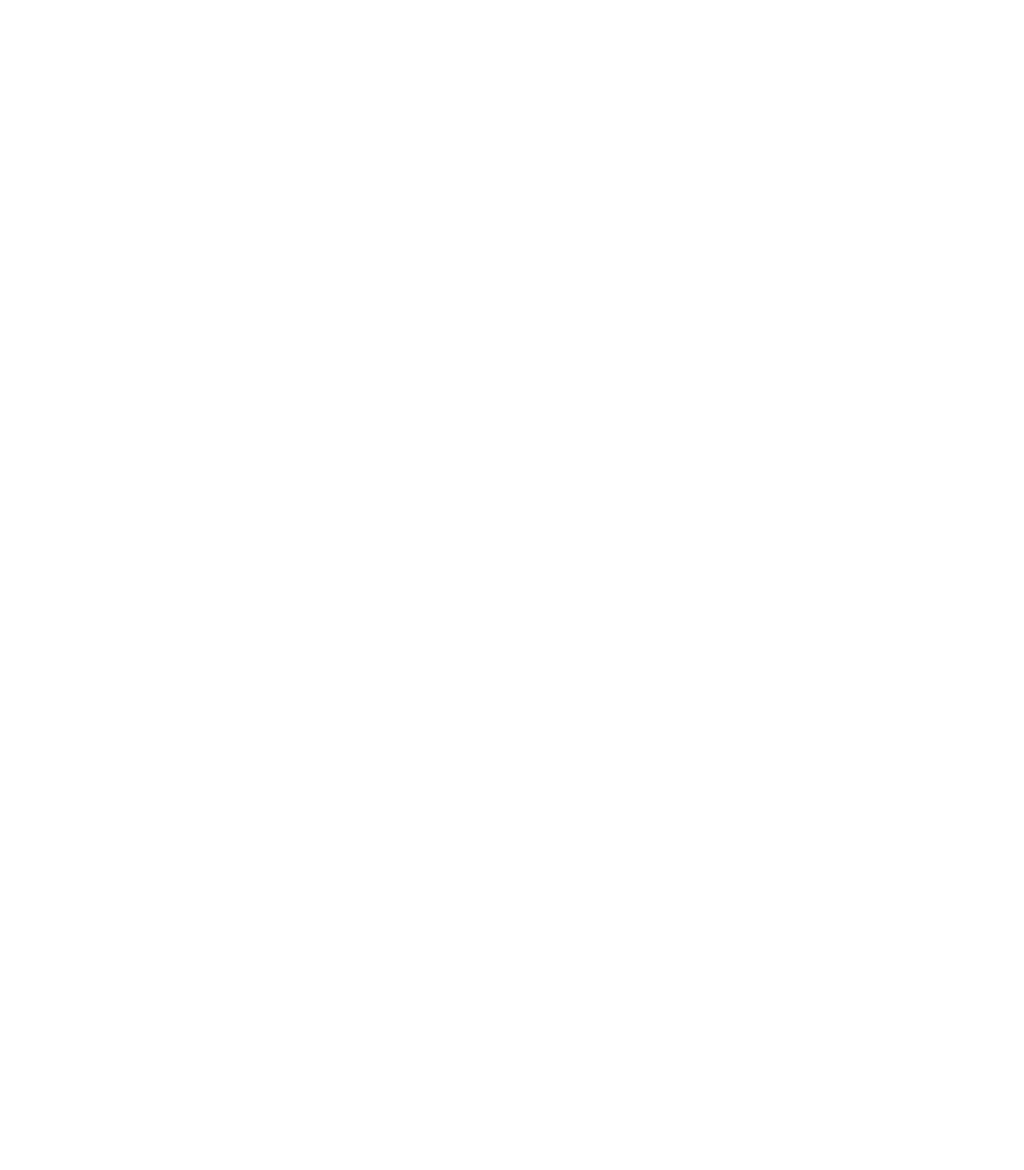
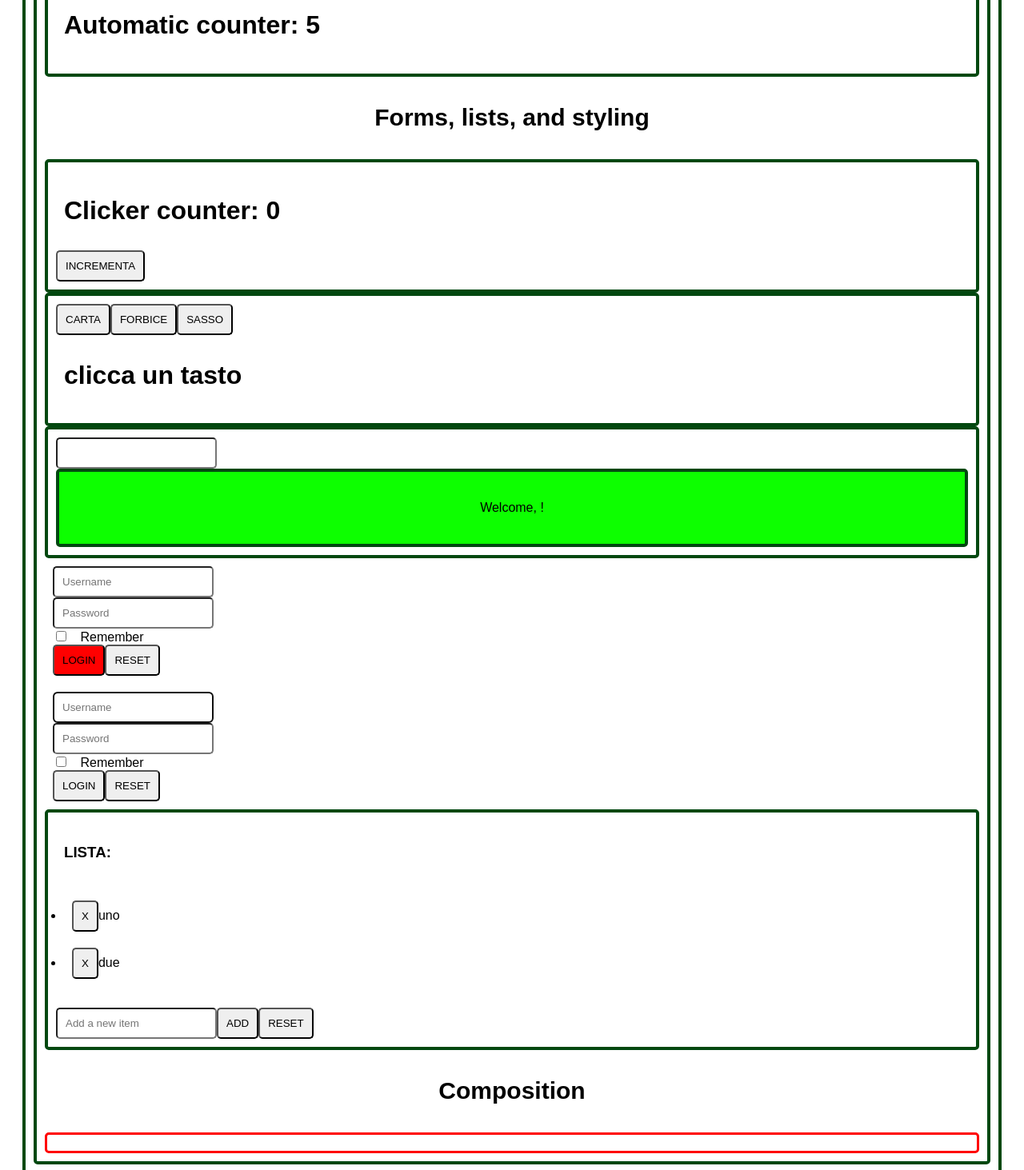
Before and after one commit to darthClara/react-exercises, a React (Create React App) app: page / in a window 1280 px wide. Shown: the part 500-1963 px from the top of the page at 80% size. Before the commit the page ends 800 px from the top, so only its background shows below. Built offline with nearby package versions, Linux system fonts and the light colour scheme.

Commit message:
categoria components creata, primo es

```diff
--- a/src/App.js
+++ b/src/App.js
@@ -1,21 +1,32 @@
 import React from "react";
-import Hello from "./BasicConcepts/Hello";
+import Hello from "./BasicConcepts/Hello"
 import Welcome from "./BasicConcepts/Welcome";
 import Counter from "./BasicConcepts/Counter";
+import ClickCounter from "./FormsListsAndStyling/ClickCounter";
+import ClickTracker from "./FormsListsAndStyling/ClickTracker";
+import InteractiveWelcome from "./FormsListsAndStyling/InteractiveWelcome";
+import Login from "./FormsListsAndStyling/Login";
+import UncontrolledLogin from "./FormsListsAndStyling/UncontrolledLogin";
+import TodoList from "./FormsListsAndStyling/TodoList";
+import Container from "./Components/Container";
 
 export default class App extends React.Component {
     render() {
         return (
             <div>
-                <hr/>
-                <h2>Basic concepts</h2>
-                <hr/>
+                <h2 style={{textAlign: "center", fontSize: "30px"}}>Basic concepts</h2>
                 <Hello/>
                 <Welcome name="John" age={15}/>
                 <Counter numeroIniziale={0} intervallo={1000} incremento={1}/>
-                <hr/>
-                <h2>Forms, lists, and styling</h2>
-                <hr/>
+                <h2 style={{textAlign: "center", fontSize: "30px"}}>Forms, lists, and styling</h2>
+                <ClickCounter/>
+                <ClickTracker/>
+                <InteractiveWelcome/>
+                <Login/>
+                <UncontrolledLogin/>
+                <TodoList/>
+                <h2 style={{textAlign: "center", fontSize: "30px"}}>Composition</h2>
+                <Container/>
             </div>
         )
     }
--- a/src/BasicConcepts/Welcome.js
+++ b/src/BasicConcepts/Welcome.js
@@ -5,7 +5,7 @@
 
     render() {
         return (
-            <div>
+            <div className="welcome">
                 <p>
                     Welcome, {this.props.name}!
                 </p>
--- /dev/null
+++ b/src/Components/Container.js
@@ -0,0 +1,11 @@
+import React from "react";
+
+export default class Container extends React.Component {
+    render() {
+        return (
+            <div className="backgroundWhite borderRed">
+                {this.props.children}
+            </div>
+        )
+    }
+}
--- /dev/null
+++ b/src/FormsListsAndStyling/ClickTracker.js
@@ -0,0 +1,41 @@
+
+import React from "react";
+
+export default class ClickTracker extends React.Component {
+
+    state = {
+        contenuto: "clicca un tasto",
+    }
+
+    clickHandler = (e) => {
+        if (e.target.value === "carta") {
+            const value = e.target.value;
+            this.setState({
+                contenuto: "Hai scelto " + value,
+            })
+        }
+        else if (e.target.value === "forbice") {
+            const value = e.target.value;
+            this.setState({
+                contenuto: "Hai scelto " + value,
+            })
+        }
+        else if (e.target.value === "sasso") {
+            const value = e.target.value;
+            this.setState({
+                contenuto: "Hai scelto " + value,
+            })
+        }
+    }
+
+        render() {
+            return (
+                <div>
+                    <button onClick={this.clickHandler} value="carta">CARTA</button>
+                    <button onClick={this.clickHandler} value="forbice">FORBICE</button>
+                    <button onClick={this.clickHandler} value="sasso">SASSO</button>
+                    <h1>{this.state.contenuto}</h1>
+                </div>
+            )
+        }
+    }
--- /dev/null
+++ b/src/FormsListsAndStyling/InteractiveWelcome.js
@@ -0,0 +1,25 @@
+import React from 'react';
+import Welcome from '../BasicConcepts/Welcome';
+
+export default class InteractiveWelcome extends React.Component {
+
+    state = {
+        text: ""
+    }
+
+    handleInputChange = (e) => {
+       const value = e.target.value;
+       this.setState({
+        text: value
+       })
+    }
+
+  render() {
+    return (
+      <div>
+        <input type="text" value={this.state.text} onChange={this.handleInputChange}/>
+        <Welcome name={this.state.text}/>
+      </div>
+    )
+  }
+}
--- /dev/null
+++ b/src/FormsListsAndStyling/Login.js
@@ -0,0 +1,73 @@
+import React from "react";
+
+export default class Login extends React.Component {
+
+    state = {
+        remember: "false",
+        pass: "",
+        username: "",
+        log: "logoff"
+    }
+
+    handleClick = () => {
+
+        if (this.state.pass && this.state.username && this.state.pass.length >= 8) {
+            this.onLogin(this.state);
+
+        } else {console.log("Inserisci il campo username e una password lunga almeno 8 caratteri")}
+    }
+
+    onLogin = () => {
+        console.log(this.state)
+    }
+
+    handleChange = (e) => {
+
+        const value = e.target.value;
+        const name = e.target.name;
+
+        if (value === "true") {
+            this.setState({
+                remember: "false"
+            })
+        }
+        else if (value === "false") {
+            this.setState({
+                remember: "true"
+            })
+        }
+        else if (name === "username") {
+            this.setState({
+                username: value
+            })
+        }
+        else if ((name === "pass") && (value.length >= 8)) {
+            this.setState({
+                pass: value,
+                log: "logon",
+            })
+        }
+        else if ((name === "pass") && (value.length <= 8)) {
+            this.setState({
+                pass: "",
+                log: "logoff",
+            })
+        }
+    }
+
+    render() {
+        return (
+            <form>
+                <input placeholder="Username" type="text" className="formsElements" name="username" value={this.state.value} onChange={this.handleChange}/>
+                <br />
+                <input placeholder="Password" type="password" className="formsElements" name="pass" value={this.state.value} onChange={this.handleChange}/>
+                <br />
+                <input type="checkbox" className="formsElements" name="remember" value={this.state.remember} onChange={this.handleChange}/>
+                <span> Remember</span>
+                <br />
+                <input type="button" id={this.state.log} name="login" value="LOGIN" onClick={this.handleClick}/>
+                <input type="reset" name="reset" value="RESET" onClick={this.handleChange}/>
+            </form>
+        )
+    }
+}
--- /dev/null
+++ b/src/FormsListsAndStyling/TodoList.js
@@ -0,0 +1,61 @@
+import React from "react";
+
+export default class TodoList extends React.Component {
+  state = {
+    items: ["uno", "due"],
+    newitems: "",
+  };
+
+  inputHandler = (e) => {
+    const valore = e.target.value;
+    this.setState({
+      newitems: valore,
+    });
+  };
+
+  clickHandler = () => {
+    if (this.state.newitems) {
+      this.setState({
+        items: this.state.items.concat([this.state.newitems]),
+      });
+      this.refs.listItem.value = "";
+    } else {
+      alert("insert a new item");
+    }
+  };
+
+  resetHandler = () => {
+    this.refs.listItem.value = "";
+    const unorderedList = document.getElementById("unorderedList");
+    while (unorderedList.hasChildNodes()) {
+        unorderedList.removeChild(unorderedList.firstChild);
+      }
+  };
+
+  removeHandler = (e) => {
+    e.preventDefault();
+    const item = (e.target).parentElement;
+    item.remove();
+  }
+
+  render() {
+    return (
+      <div>
+        <h3>LISTA:</h3>
+        <ul id="unorderedList">
+          {this.state.items.map((li) => (
+            <li><input type="button" value="X" onClick={this.removeHandler}/>{li}</li>
+          ))}
+        </ul>
+        <input
+          ref="listItem"
+          placeholder="Add a new item"
+          type="text"
+          onChange={this.inputHandler}
+        />
+        <input type="button" value="ADD" onClick={this.clickHandler} />
+        <input type="button" value="RESET" onClick={this.resetHandler} />
+      </div>
+    );
+  }
+}
--- /dev/null
+++ b/src/FormsListsAndStyling/UncontrolledLogin.js
@@ -0,0 +1,20 @@
+import React from "react";
+
+export default class UncontrolledLogin extends React.Component {
+
+    render() {
+        return (
+            <form>
+                <input type="text" placeholder="Username" autoFocus required />
+                <br />
+                <input type="password" placeholder="Password" required />
+                <br />
+                <input type="checkbox" />
+                <span> Remember</span>
+                <br />
+                <input type="submit" value="LOGIN" />
+                <input type="reset" value="RESET" />
+            </form>
+        )
+    }
+}
--- /dev/null
+++ b/src/index.css
@@ -0,0 +1,36 @@
+* {
+    font-family: fantasy;
+    padding: 10px;
+}
+
+button, input, div, form {
+    border-radius: 5px;
+}
+
+div {
+    border: 4px solid rgb(2, 72, 16);
+}
+
+.welcome {
+    display: flex;
+    align-items: center;
+    justify-content: center;
+    background-color: rgb(13, 255, 0);
+    border: 4px solid rgb(2, 72, 16);
+}
+
+#logoff {
+    background-color: red;
+}
+
+#logon {
+    background-color: greenyellow;
+}
+
+.backgroundWhite {
+    background-color: white;
+}
+
+.borderRed {
+    border: 3px solid red;
+}
--- a/src/index.js
+++ b/src/index.js
@@ -1,6 +1,7 @@
 import React from "react";
 import App from "./App";
 import ReactDOM from 'react-dom/client';
+import "./index.css";
 
 const root = ReactDOM.createRoot(document.getElementById('root'));
 root.render(
```
